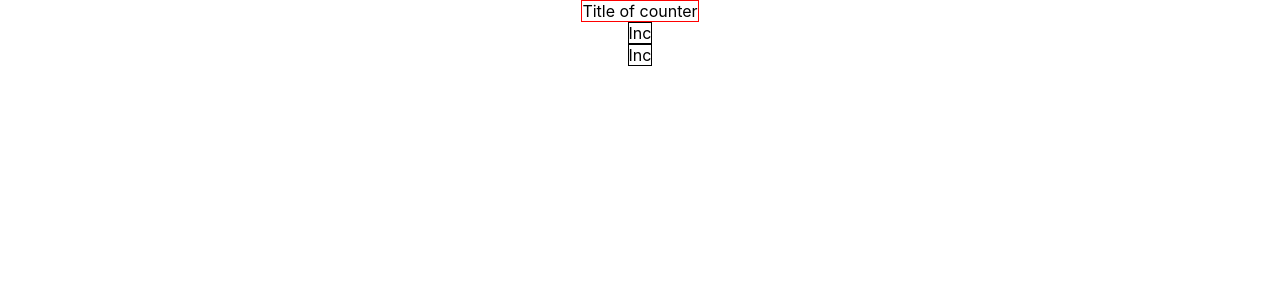
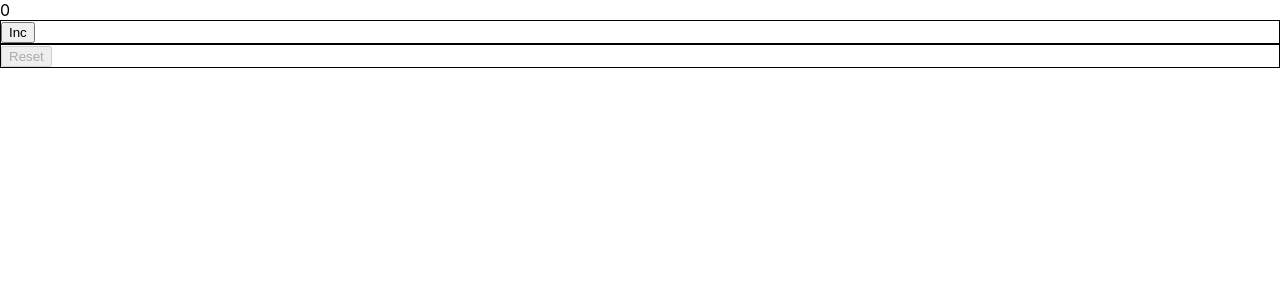
Before and after one commit to artyomromaniv/counter, a React (Create React App) app: page / in a window 1280 px wide. Shown: the top 300 px of the page. Built offline with nearby package versions, Linux system fonts and the light colour scheme.

Commit message:
simple counter App

```diff
--- a/src/App.css
+++ b/src/App.module.css
@@ -3,4 +3,8 @@
     flex-direction: column;
     justify-content: center;
     align-items: center;
+    background-color: gray;
 }
+.buttonsBlock{
+    display: flex;
+}
--- a/src/App.tsx
+++ b/src/App.tsx
@@ -1,14 +1,26 @@
-import React from 'react';
-import './App.css';
-import {Counter} from "./components/counter/Counter";
+import React, {useState} from 'react';
+import s from './App.module.css'
 import {Button} from "./components/button/Button";
 
+
 export const App = () => {
+
+        const [count,setCount] = useState(0)
+
+        const increase = () => {
+            setCount(count + 1)
+        }
+        const reset = () => {
+            setCount(0)
+        }
+
     return (
-        <div className="App">
-                <Counter/>
-                <Button/>
-                <Button/>
+        <div>
+            <div>{count}</div>
+            <div>
+                <Button title={'Inc'} callback={increase} disabled={count === 5}/>
+                <Button title={'Reset'} callback={reset} disabled={count === 0}/>
+            </div>
         </div>
-    );
+    )
 }
--- a/src/components/button/Button.module.css
+++ b/src/components/button/Button.module.css
@@ -1,3 +1,3 @@
-.button {
-    border: 1px solid black
+.buttons {
+    border: 1px solid black;
 }
--- a/src/components/button/Button.tsx
+++ b/src/components/button/Button.tsx
@@ -1,10 +1,22 @@
-import React from 'react';
+import React, {useState} from 'react';
 import s from './Button.module.css'
 
-export const Button = () => {
+
+type ButtonPropsType = {
+    title: string
+    callback:()=>void
+    disabled?: boolean
+}
+
+export const Button = (props: ButtonPropsType) => {
+
+    const onClickHandler = () => {
+        props.callback()
+    }
+
     return (
-        <div className={s.button}>
-            Inc
+        <div className={s.buttons}>
+            <button onClick={onClickHandler} disabled={props.disabled}>{props.title}</button>
         </div>
     )
 }
--- a/src/components/counter/Counter.module.css
+++ /dev/null
@@ -1,3 +0,0 @@
-.counter{
-    border: 1px solid red
-}
--- a/src/components/counter/Counter.tsx
+++ /dev/null
@@ -1,10 +0,0 @@
-import React from 'react';
-import s from './Counter.module.css'
-
-export const Counter = () => {
-    return (
-        <div className={s.counter}>
-            Title of counter
-        </div>
-    )
-}
```
